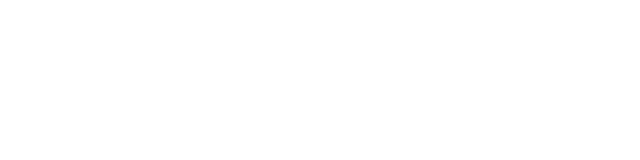
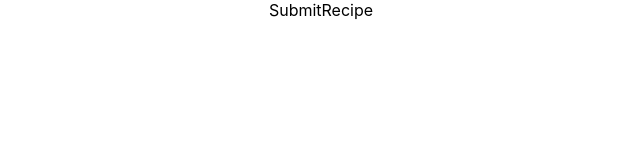
Before and after one commit to AdieCR/Recipe---ITC-Group-Project, a React (Create React App) app: page /submitRecipe in a window 1280 px wide. Before the commit this address had no page. Shown: the top 160 px of the page, without its empty margins (319-959 px from the left). Built offline with nearby package versions, Linux system fonts and the light colour scheme.

Commit message:
submitRecipe page init

```diff
--- a/src/App.js
+++ b/src/App.js
@@ -3,6 +3,7 @@
 import './App.css';
 
 import LandingPage from './components/LandingPage';
+import SubmitRecipe from "./components/SubmitRecipe";
 
 
 
@@ -41,6 +42,7 @@
       >
         <Routes>
           <Route path="/" element={<LandingPage />} />
+          <Route path="/submitRecipe" element={<SubmitRecipe />} />
         </Routes>
       </RecipeContext.Provider>
 </div>
--- /dev/null
+++ b/src/components/SubmitRecipe.jsx
@@ -0,0 +1,7 @@
+import React from 'react'
+
+export default function SubmitRecipe() {
+  return (
+    <div>SubmitRecipe</div>
+  )
+}
```
